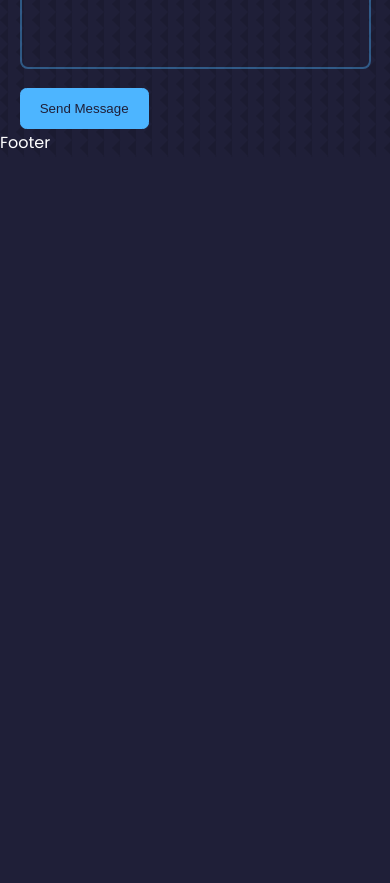
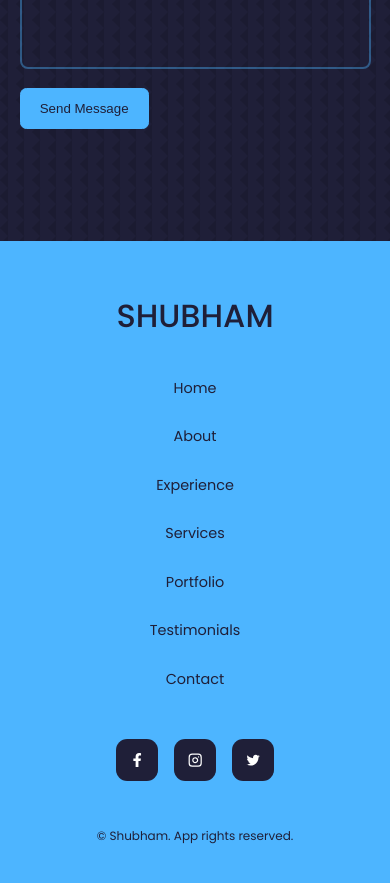
Before and after one commit to shubhamkrsingh565/react-portfolio, a React (Create React App) app: page / in a window 390 px wide. Shown: the part 6340-7223 px from the top of the page. Before the commit the page ends 6497 px from the top, so only its background shows below. Built offline with nearby package versions, Linux system fonts and the light colour scheme.

Commit message:
Footer Section Completed

```diff
--- a/src/components/footer/Footer.css
+++ b/src/components/footer/Footer.css
@@ -0,0 +1,59 @@
+footer{
+    background: var(--color-primary);
+    padding: 3rem 0;
+    text-align: center;
+    font-size: 0.9rem;
+    margin-top: 7rem;
+}
+footer a {
+    color: var(--color-bg);
+}
+.footer_logo {
+    font-size: 2rem;
+    font-weight: 500;
+    margin-bottom: 2rem;
+    display: inline-block;
+}
+.permalinks {
+    display: flex;
+    flex-wrap: wrap;
+    justify-content: center;
+    gap: 2rem;
+    margin: 0 auto 3rem;
+}
+.footer_socials {
+    display: flex;
+    justify-content: center;
+    gap: 1rem;
+    margin-bottom: 4rem;
+}
+.footer_socials a{
+    background: var(--color-bg);
+    color: var(--color-white);
+    padding: 0.8rem;
+    border-radius: 0.7rem;
+    display: flex;
+    border: 1px solid transparent;
+}
+.footer_socials a:hover {
+    background: transparent;
+    color: var(--color-bg);
+    border-color: var(--color-bg);
+}
+.footer_copyright {
+    margin-bottom: 4rem;
+    color: var(--color-bg);
+}
+
+
+
+/* ******************** MEDIA QUERIES (SMALL DEVICES) **************** */
+@media screen and (max-width: 600px) {
+    .permalinks {
+        flex-direction: column;
+        gap: 1.5rem;
+    }
+    .footer_socials {
+        margin-bottom: 2.6rem;
+    }
+}
--- a/src/components/footer/Footer.jsx
+++ b/src/components/footer/Footer.jsx
@@ -1,9 +1,36 @@
+/* eslint-disable jsx-a11y/anchor-is-valid */
 import React from 'react'
-import './Footer.css';
+import './Footer.css'
+import {FaFacebookF} from 'react-icons/fa'
+import {FiInstagram} from 'react-icons/fi'
+import {IoLogoTwitter} from 'react-icons/io'
+
 
 const Footer = () => {
   return (
-    <div>Footer</div>
+    <footer>
+      <a href="#" className='footer_logo'>SHUBHAM</a>
+
+      <ul className='permalinks'>
+        <li><a href="#">Home</a></li>
+        <li><a href="#about">About</a></li>
+        <li><a href="#experience">Experience</a></li>
+        <li><a href="#services">Services</a></li>
+        <li><a href="#portfolio">Portfolio</a></li>
+        <li><a href="#testimonials">Testimonials</a></li>
+        <li><a href="#contact">Contact</a></li>
+      </ul>
+
+      <div className="footer_socials">
+        <a href="https://facebook.com"><FaFacebookF/></a>
+        <a href="https://instagram.com"><FiInstagram/></a>
+        <a href="https://twitter.com"><IoLogoTwitter/></a>
+      </div>
+
+      <div className="footer_copyright">
+        <small>&copy; Shubham. App rights reserved.</small>
+      </div>
+    </footer>
   )
 }
 
```
